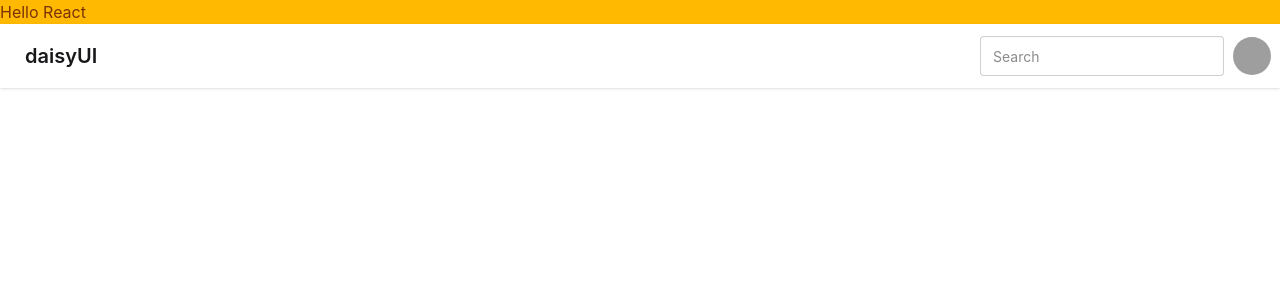
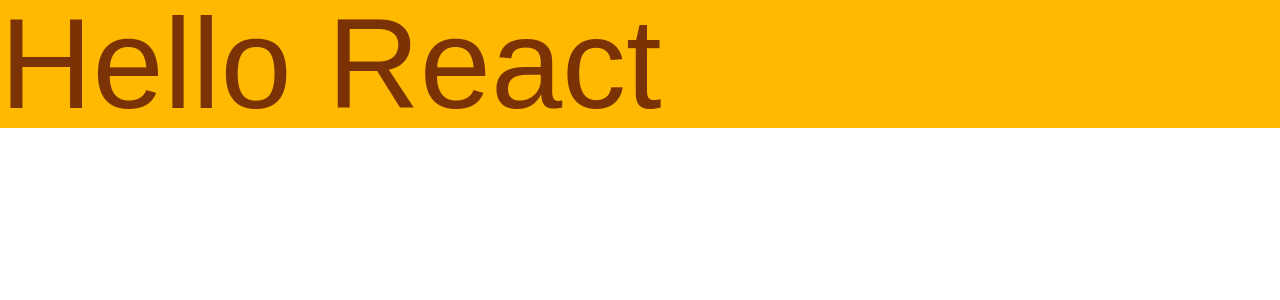
Before and after one commit to ashaasarkaar/B13-A6-DigiTools-Platform-repo, a React (Vite) app: page / in a window 1280 px wide. Shown: the top 300 px of the page. Built offline with nearby package versions, Linux system fonts and the light colour scheme; grey boxes are pictures that could not be loaded.

Commit message:
goole fonts addedd

```diff
--- a/index.html
+++ b/index.html
@@ -1,5 +1,5 @@
 <!doctype html>
-<html lang="en">
+<html lang="en" data-theme="light">
   <head>
     <meta charset="UTF-8" />
     <link rel="icon" type="image/svg+xml" href="/favicon.svg" />
--- a/src/App.css
+++ b/src/App.css
@@ -1,2 +1,12 @@
 @import "tailwindcss";
 @plugin "daisyui";
+@import url('https://fonts.googleapis.com/css2?family=Manrope:wght@200..800&display=swap');
+
+/* Added Google Fonts START */
+*{
+  font-family: "Manrope", sans-serif;
+  font-optical-sizing: auto;
+  font-weight: 400px;
+  font-style: normal;
+}
+/* Added Google Fonts END */
--- a/src/App.jsx
+++ b/src/App.jsx
@@ -7,37 +7,9 @@
   return (
     <>
 
-      <h1 className='text-amber-900 bg-amber-400'>Hello React</h1>
+      <h1 className='text-amber-900 bg-amber-400 text-9xl'>Hello React</h1>
 
-      <div className="navbar bg-base-100 shadow-sm">
-  <div className="flex-1">
-    <a className="btn btn-ghost text-xl">daisyUI</a>
-  </div>
-  <div className="flex gap-2">
-    <input type="text" placeholder="Search" className="input w-24 md:w-auto" />
-    <div className="dropdown dropdown-end">
-      <div tabIndex={0} role="button" className="btn btn-ghost btn-circle avatar">
-        <div className="w-10 rounded-full">
-          <img
-            alt="Tailwind CSS Navbar component"
-            src="https://img.daisyui.com/images/stock/photo-1534528741775-53994a69daeb.webp" />
-        </div>
-      </div>
-      <ul
-        tabIndex="-1"
-        className="menu menu-sm dropdown-content bg-base-100 rounded-box z-1 mt-3 w-52 p-2 shadow">
-        <li>
-          <a className="justify-between">
-            Profile
-            <span className="badge">New</span>
-          </a>
-        </li>
-        <li><a>Settings</a></li>
-        <li><a>Logout</a></li>
-      </ul>
-    </div>
-  </div>
-</div>
+
 
 
     </>
```
